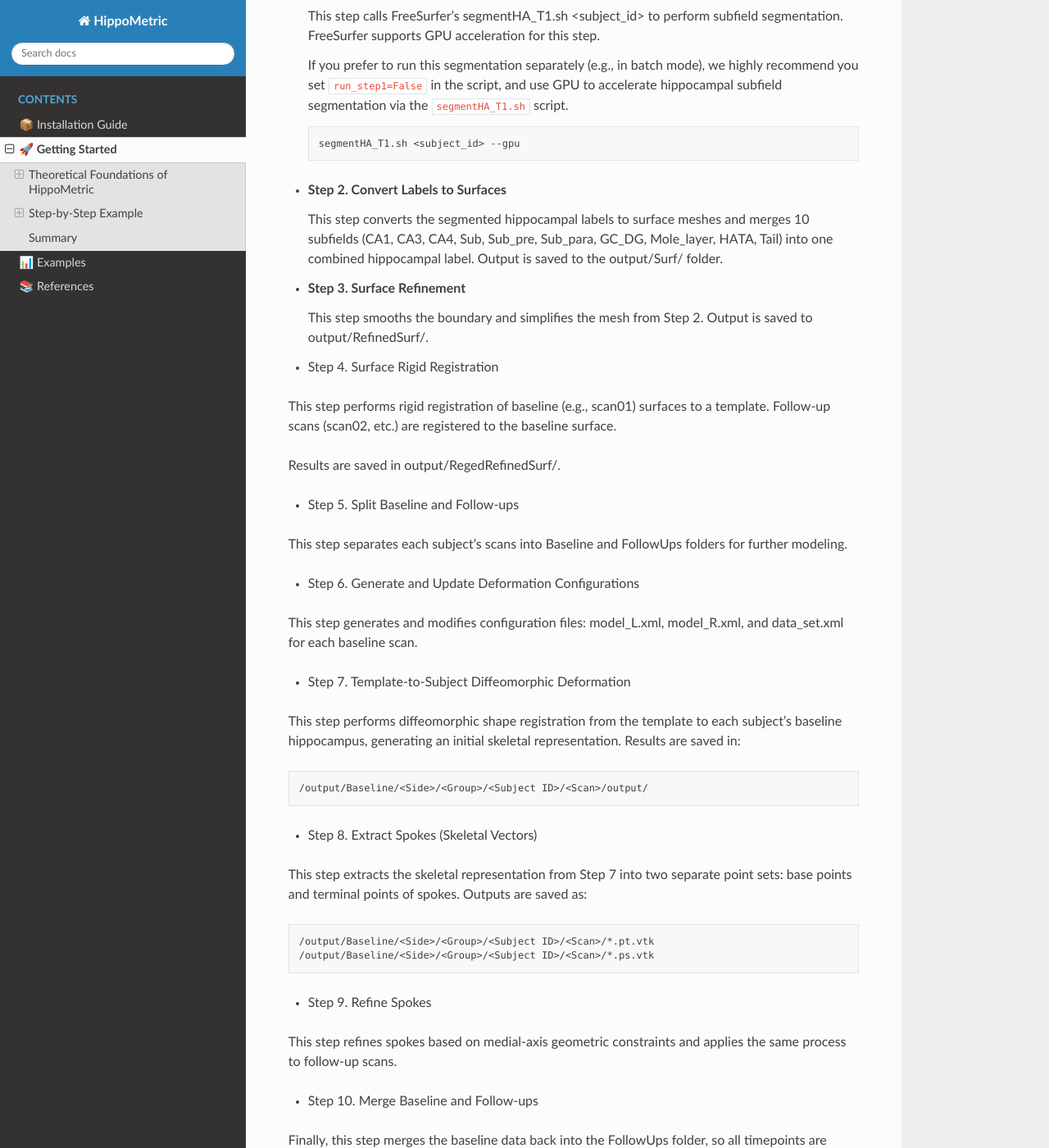
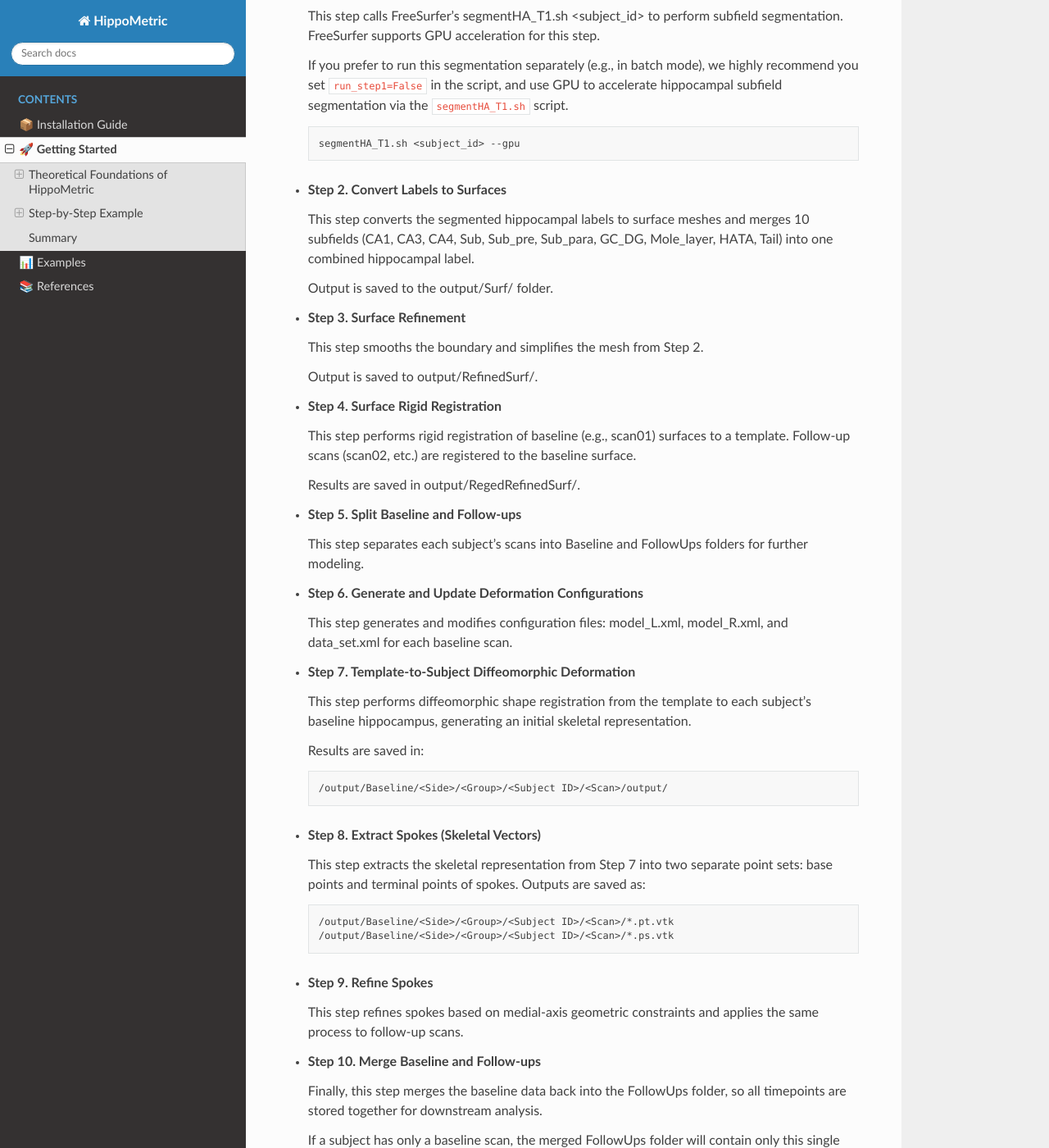
Before and after one commit to calliegao/HippoMetric-case-by-case-, a Sphinx documentation site: the page built from docs/source/quickstart.md, in a window 1280 px wide and 1400 px high, scrolled down 3626 px. Shown: the whole window at 82% size. Built offline with Sphinx 7.4.7 and the Read the Docs theme 3.1.0, drawn with Linux system fonts in a browser that asks for light colours.

Commit message:
Update quickstart.md

````diff
--- a/docs/source/quickstart.md
+++ b/docs/source/quickstart.md
@@ -115,54 +115,59 @@ Below is a description of each step for your reference:
 
   This step converts the segmented hippocampal labels to surface meshes and merges 10 subfields (CA1, CA3, CA4, Sub, Sub_pre, Sub_para, GC_DG, Mole_layer,
   HATA, Tail) into one combined hippocampal label.
+
   Output is saved to the output/Surf/ folder.
 
 - **Step 3. Surface Refinement**
 
   This step smooths the boundary and simplifies the mesh from Step 2.
+
   Output is saved to output/RefinedSurf/.
 
-- Step 4. Surface Rigid Registration
+- **Step 4. Surface Rigid Registration**
 
-This step performs rigid registration of baseline (e.g., scan01) surfaces to a template. Follow-up scans (scan02, etc.) are registered to the baseline surface.
+  This step performs rigid registration of baseline (e.g., scan01) surfaces to a template. Follow-up scans (scan02, etc.) are registered to the baseline
+  surface.
 
-Results are saved in output/RegedRefinedSurf/.
+  Results are saved in output/RegedRefinedSurf/.
 
-- Step 5. Split Baseline and Follow-ups
+- **Step 5. Split Baseline and Follow-ups**
 
-This step separates each subject’s scans into Baseline and FollowUps folders for further modeling.
+  This step separates each subject’s scans into Baseline and FollowUps folders for further modeling.
 
-- Step 6. Generate and Update Deformation Configurations
+- **Step 6. Generate and Update Deformation Configurations**
 
-This step generates and modifies configuration files: model_L.xml, model_R.xml, and data_set.xml for each baseline scan.
+  This step generates and modifies configuration files: model_L.xml, model_R.xml, and data_set.xml for each baseline scan.
 
-- Step 7. Template-to-Subject Diffeomorphic Deformation
+- **Step 7. Template-to-Subject Diffeomorphic Deformation**
 
-This step performs diffeomorphic shape registration from the template to each subject’s baseline hippocampus, generating an initial skeletal representation.
-Results are saved in:
+  This step performs diffeomorphic shape registration from the template to each subject’s baseline hippocampus, generating an initial skeletal
+  representation.
 
-```bash
-/output/Baseline/<Side>/<Group>/<Subject ID>/<Scan>/output/
-```
+  Results are saved in:
 
-- Step 8. Extract Spokes (Skeletal Vectors)
+  ```bash
+  /output/Baseline/<Side>/<Group>/<Subject ID>/<Scan>/output/
+  ```
 
-This step extracts the skeletal representation from Step 7 into two separate point sets: base points and terminal points of spokes.
-Outputs are saved as:
+- **Step 8. Extract Spokes (Skeletal Vectors)**
 
-```bash
-/output/Baseline/<Side>/<Group>/<Subject ID>/<Scan>/*.pt.vtk
-/output/Baseline/<Side>/<Group>/<Subject ID>/<Scan>/*.ps.vtk
-```
-- Step 9. Refine Spokes
+  This step extracts the skeletal representation from Step 7 into two separate point sets: base points and terminal points of spokes.
+  Outputs are saved as:
 
-This step refines spokes based on medial-axis geometric constraints and applies the same process to follow-up scans.
+  ```bash
+  /output/Baseline/<Side>/<Group>/<Subject ID>/<Scan>/*.pt.vtk
+  /output/Baseline/<Side>/<Group>/<Subject ID>/<Scan>/*.ps.vtk
+  ```
+- **Step 9. Refine Spokes**
 
-- Step 10. Merge Baseline and Follow-ups
+  This step refines spokes based on medial-axis geometric constraints and applies the same process to follow-up scans.
 
-Finally, this step merges the baseline data back into the FollowUps folder, so all timepoints are stored together for downstream analysis.
+- **Step 10. Merge Baseline and Follow-ups**
 
-If a subject has only a baseline scan, the merged FollowUps folder will contain only this single scan.
+  Finally, this step merges the baseline data back into the FollowUps folder, so all timepoints are stored together for downstream analysis.
+
+  If a subject has only a baseline scan, the merged FollowUps folder will contain only this single scan.
 
 ### 3. Compute Hippocampal Morphometric Measures
 
````
